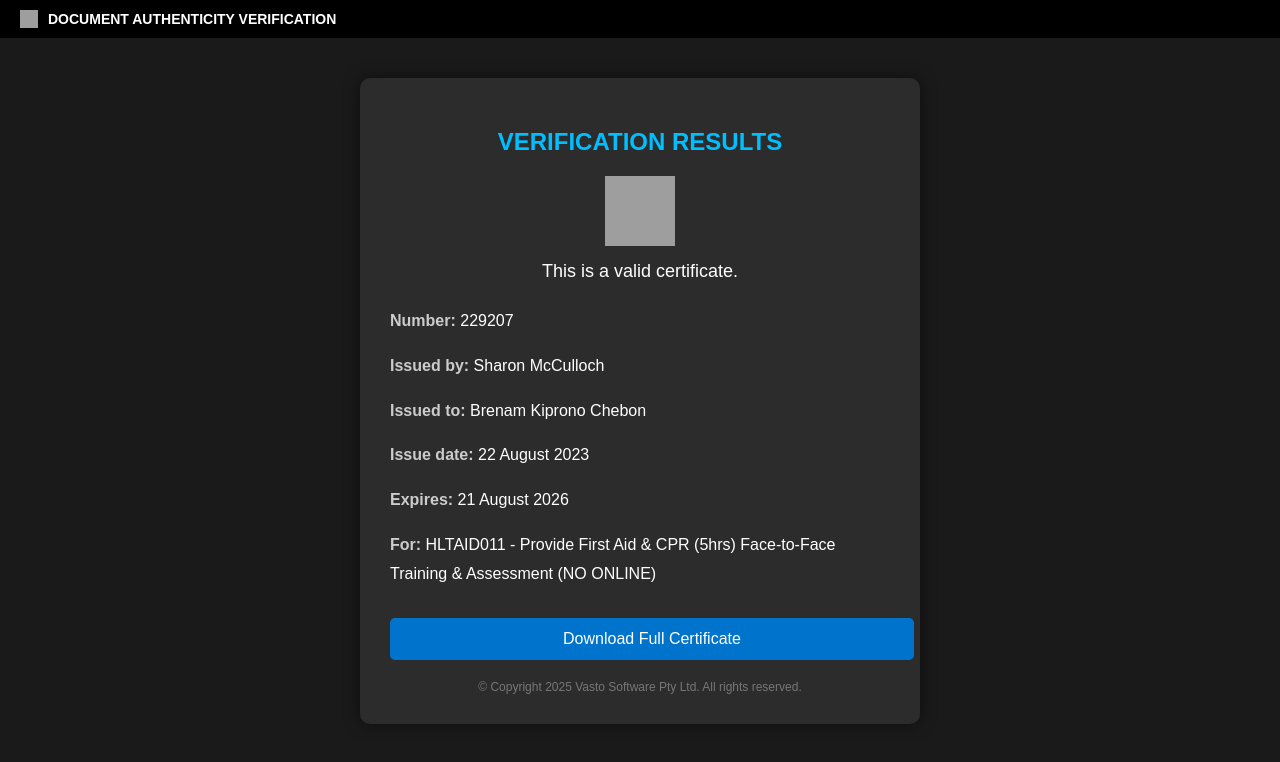
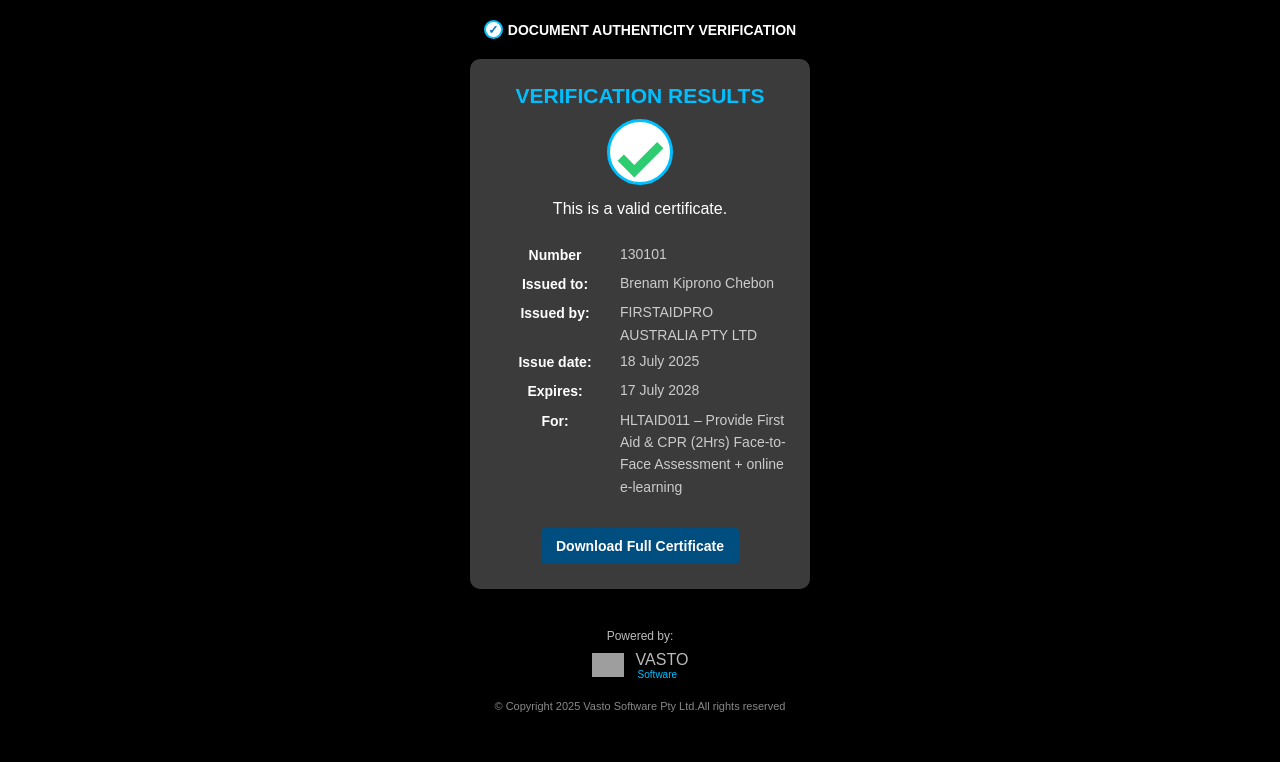
Before and after one commit to Muntet/mm, a plain HTML site: page index.html in a window 1280 px wide. Drawn offline with Linux system fonts and the light colour scheme; grey boxes are pictures that could not be loaded.

Commit message:
Update index.html

```diff
--- a/index.html
+++ b/index.html
@@ -1,130 +1,235 @@
 <!DOCTYPE html>
 <html lang="en">
 <head>
-  <meta charset="UTF-8">
-  <title>Verification Results - Certificate</title>
+  <meta charset="UTF-8" />
+  <meta name="viewport" content="width=device-width, initial-scale=1.0" />
+  <title>Certificate Verification</title>
+  <link href="https://fonts.googleapis.com/css2?family=Pacifico&display=swap" rel="stylesheet">
   <style>
     body {
-      background-color: #1a1a1a;
+      margin: 0;
+      background-color: #000;
       font-family: Arial, sans-serif;
-      color: #ffffff;
-      margin: 0;
-      padding: 0;
+      color: #fff;
     }
 
     .top-bar {
-      background-color: #000;
-      color: #ffffff;
-      padding: 10px 20px;
+      background-color: #111;
+      height:0px;
+    }
+
+    .auth-box {
       display: flex;
       align-items: center;
+      justify-content: center;
+      gap: 5px;
+      margin-top: 20px;
+      text-transform: uppercase;
+      font-weight: bold;
       font-size: 14px;
+    }
+
+    .small-tick {
+      width: 15px;
+      height: 15px;
+      border-radius: 70%;
+      border: 2px solid #00bfff;
+      background-color: white;
+      display: flex;
+      align-items: center;
+      justify-content: center;
+    }
+
+    .small-tick span {
+      color: #0074cc;
+      font-size: 12px;
       font-weight: bold;
+    }
+
+    .container {
+      width: 95%;
+      max-width: 300px;
+      margin: 20px auto;
+      background-color: #3b3b3b;
+      padding: 25px 20px;
+      border-radius: 10px;
+      box-shadow: 0 0 8px rgba(0, 0, 0, 0.7);
+      text-align: center;
+    }
+
+    .heading {
+      color: #00bfff;
+      font-size: 21px;
+      font-weight: bold;
+      margin-bottom: 11px;
       text-transform: uppercase;
     }
 
-    .top-bar img {
-      width: 18px;
-      height: 18px;
-      margin-right: 10px;
+    .tick-box {
+      width: 60px;
+      height: 60px;
+      background-color: #fff;
+      border-radius: 70%;
+      border: 3px solid #00bfff;
+      margin: 0 auto 15px;
+      display: flex;
+      align-items: center;
+      justify-content: center;
     }
 
-    .container {
-      max-width: 500px;
-      margin: 40px auto;
-      background-color: #2c2c2c;
-      padding: 30px;
-      border-radius: 10px;
-      box-shadow: 0 0 15px rgba(0,0,0,0.5);
+    .tick-box .checkmark {
+      width: 37px;
+      height: 37px;
+      transform: scale(1.8);
     }
 
-    h2 {
-      text-align: center;
-      color: #00bfff;
-      margin-bottom: 20px;
-      text-transform: uppercase;
+    .tick-box .checkmark path {
+      fill: #2ecc71;
     }
 
     .valid-msg {
-      text-align: center;
-      font-size: 18px;
-      margin-top: 10px;
+      font-size: 16px;
       margin-bottom: 25px;
     }
 
-    .info {
+    .details {
+      font-size: 14px;
       line-height: 1.8;
-      font-size: 16px;
+      margin: 20px auto;
     }
 
-    .info span {
-      font-weight: bold;
-      color: #ccc;
+    .details p {
+      margin: 4px 0;
+      display: flex;
+      justify-content: space-between;
+      flex-wrap: wrap;
     }
 
-    .tick {
-      display: flex;
-      justify-content: center;
-      margin-bottom: 15px;
+    .label {
+      width: 130px;
+      color: #fff;
+      font-weight: bold;
+      flex-shrink: 0;
     }
 
-    .tick img {
-      width: 70px;
-      height: 70px;
+    .value {
+      flex: 1;
+      color: #ccc;
+      text-align: left;
+      line-height: 1.6;
     }
 
     .download-btn {
-      display: block;
-      width: 100%;
-      background-color: #0074cc;
-      color: white;
-      text-align: center;
-      padding: 12px;
-      font-size: 16px;
-      border-radius: 5px;
+      background-color: #004d80;
+      color: #fff;
+      padding: 10px 15px;
+      border: none;
+      border-radius: 4px;
+      font-size: 14px;
+      font-weight: bold;
+      cursor: pointer;
       text-decoration: none;
-      margin-top: 30px;
-      transition: background 0.3s;
+      display: inline-block;
+      margin-top: 10px;
     }
 
-    .download-btn:hover {
-      background-color: #005fa3;
+    .footer-section {
+      text-align: center;
+      margin-top: 40px;
+    }
+
+    .footer-powered {
+      font-size: 12px;
+      color: #bbb;
+      margin-bottom: 8px;
+    }
+
+    .footer-brand {
+      display: flex;
+      justify-content: center;
+      align-items: center;
+      gap: 12px;
+    }
+
+    .footer-brand img {
+      height: 24px;
+    }
+
+    .footer-text {
+      text-align: left;
+      line-height: 1.1;
+    }
+
+    .brand-vasto {
+      font-size: 16px;
+      font-weight: 400;
+      color: #bbb;
+      letter-spacing: 0px;
+    }
+
+    .brand-software {
+      font-family: 'Arial', cursive;
+      font-size: 10px;
+      color: #00bfff;
+      margin-left: 2px;
+      text-align: left;
     }
 
     footer {
+      font-size: 11px;
+      color: #888;
+      margin-top: 20px;
+      margin-bottom: 20px;
       text-align: center;
-      margin-top: 20px;
-      font-size: 12px;
-      color: #777;
     }
   </style>
 </head>
 <body>
 
-  <div class="top-bar">
-    <img src="https://upload.wikimedia.org/wikipedia/commons/thumb/e/e0/Check_icon_blue_circle.svg/1024px-Check_icon_blue_circle.svg.png" alt="Checkmark">
-    DOCUMENT AUTHENTICITY VERIFICATION
+  <div class="top-bar"></div>
+
+  <div class="auth-box">
+    <div class="small-tick"><span>&#10003;</span></div>
+    Document Authenticity Verification
   </div>
 
   <div class="container">
-    <h2>VERIFICATION RESULTS</h2>
-    <div class="tick">
-      <img src="https://upload.wikimedia.org/wikipedia/commons/thumb/5/50/Yes_Check_Circle.svg/1024px-Yes_Check_Circle.svg.png" alt="Verified">
+    <div class="heading">Verification Results</div>
+
+    <div class="tick-box">
+      <svg class="checkmark" viewBox="0 0 64 64">
+        <path d="M16 34l10 10 22-22 6 6-28 28-16-16z" />
+      </svg>
     </div>
+
     <div class="valid-msg">This is a valid certificate.</div>
-    <div class="info">
-      <p><span>Number:</span> 229207</p>
-      <p><span>Issued by:</span> Sharon McCulloch</p>
-      <p><span>Issued to:</span> Brenam Kiprono Chebon</p>
-      <p><span>Issue date:</span> 22 August 2023</p>
-      <p><span>Expires:</span> 21 August 2026</p>
-      <p><span>For:</span> HLTAID011 - Provide First Aid & CPR (5hrs) Face-to-Face Training & Assessment (NO ONLINE)</p>
+
+    <div class="details">
+      <p><span class="label">Number</span><span class="value">130101</span></p>
+      <p><span class="label">Issued to:</span><span class="value">Brenam Kiprono Chebon</span></p>
+      <p><span class="label">Issued by:</span><span class="value">FIRSTAIDPRO AUSTRALIA PTY LTD</span></p>
+      <p><span class="label">Issue date:</span><span class="value">18 July 2025</span></p>
+      <p><span class="label">Expires:</span><span class="value">17 July 2028</span></p>
+      <p><span class="label">For:</span><span class="value">HLTAID011 – Provide First Aid & CPR (2Hrs) Face-to-Face Assessment + online e-learning</span></p>
     </div>
-    <a class="download-btn" href="https://drive.google.com/file/d/1OA3szRq2x5ELj00qlIgU8B9XV0nJK4t2/view?usp=sharing" target="_blank">Download Full Certificate</a>
-    <footer>
-      © Copyright 2025 Vasto Software Pty Ltd. All rights reserved.
-    </footer>
+
+    <a class="download-btn" href="https://drive.google.com/file/d/1nXUu8ZW0w_7OkoX3XUIyaC1O3bWOiIMH/view?usp=sharing" target="_blank">
+      Download Full Certificate
+    </a>
   </div>
+
+  <div class="footer-section">
+    <div class="footer-powered">Powered by:</div>
+    <div class="footer-brand">
+      <img src="https://i.ibb.co/FbX9h692/vasto-logo.png" alt="Vasto Logo">
+      <div class="footer-text">
+        <div class="brand-vasto">VASTO</div>
+        <div class="brand-software">Software</div>
+      </div>
+    </div>
+  </div>
+
+  <footer>© Copyright 2025 Vasto Software Pty Ltd.All rights reserved</footer>
 
 </body>
 </html>
```
